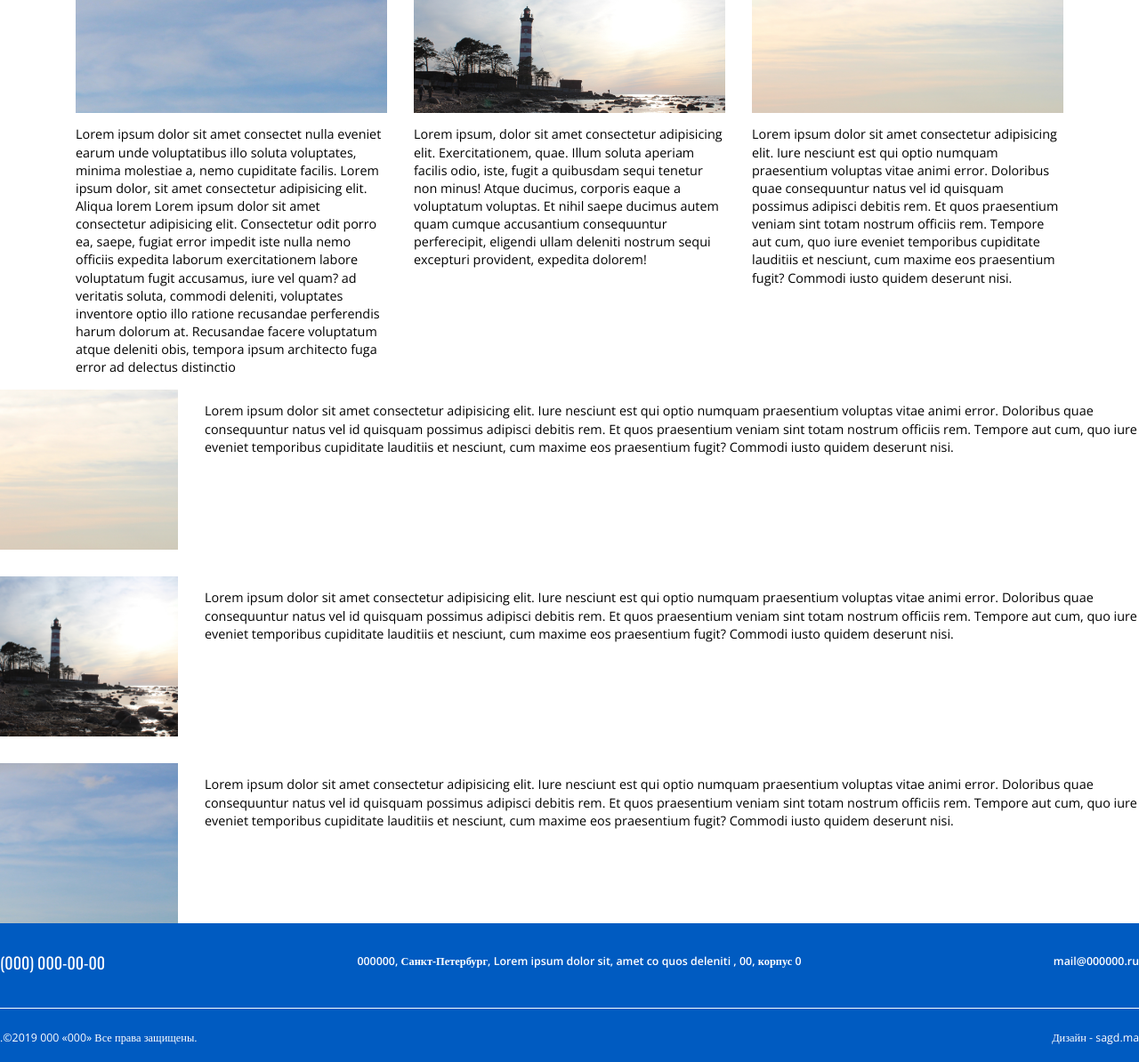
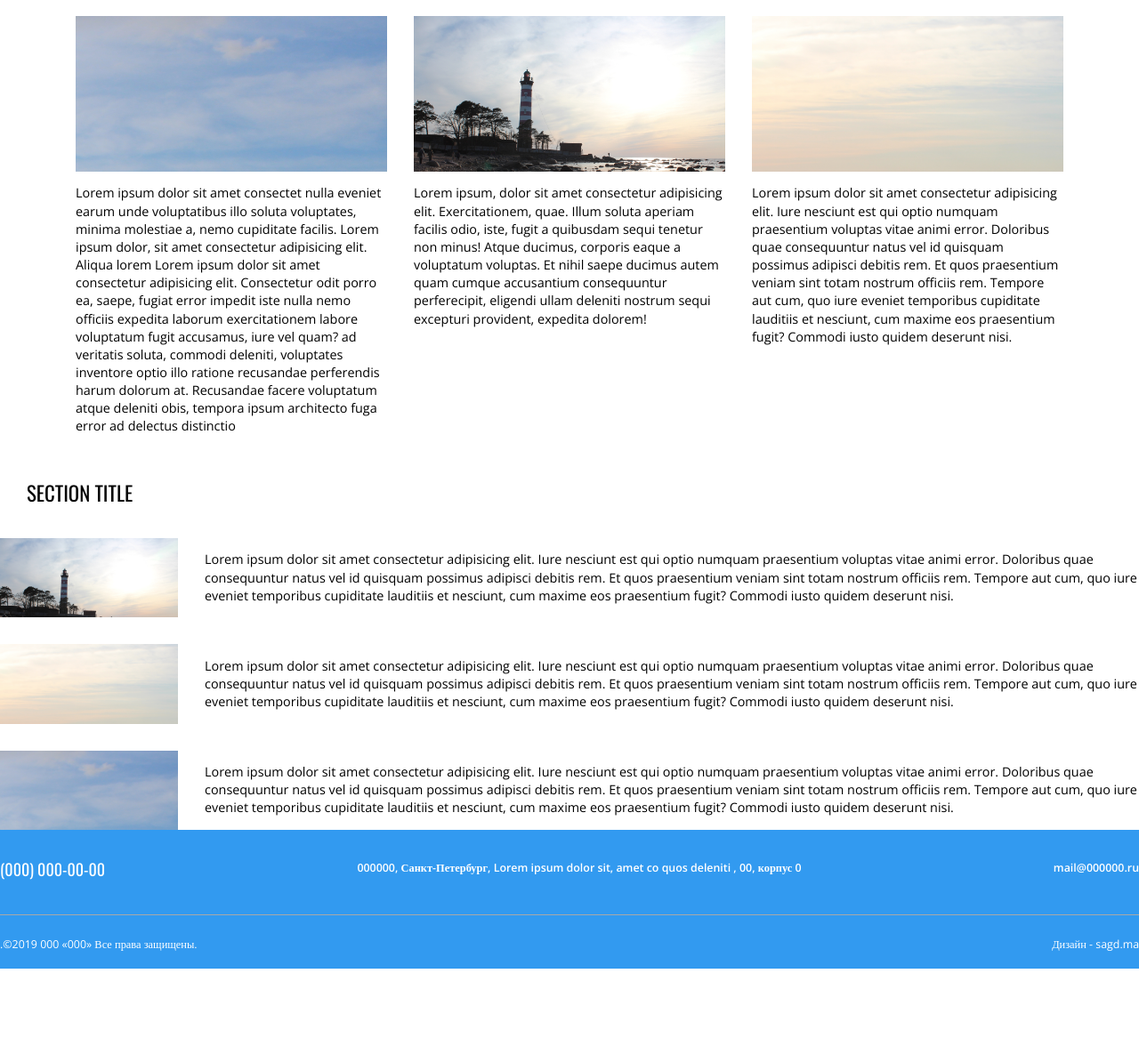
Before and after one commit to MSagdieva/gulp-assembly-for-simple-projects, a website: page src/index.html in a window 1280 px wide. Shown: the part 349-1543 px from the top of the page at 89% size. After the commit the page ends 1438 px from the top, so only its background shows below. Drawn offline with nearby package versions, Linux system fonts and the light colour scheme; files that its build step writes are made by us from their sources; files whose address does not match are found by name.

Commit message:
fix adaptive design, add section headers

```diff
--- a/src/index.html
+++ b/src/index.html
@@ -33,7 +33,8 @@
 			<a class="main-heading_btn btn">Let's do it!</a>
 			</div>
 		</div>
-		<section class="introduction _container">
+		<section class="section introduction _container">
+			<h2 class="section__header title">Section Title</h2>
 			<div class="introduction__information info-block__container info">
 				<div class="info-block">
 					<div class="img-container"><img src="img/img3.jpg" alt="" class="ill"></div>
@@ -58,17 +59,18 @@
 				</div>
 			</div>
 		</section>
-		<section class="main_content">
+		<section class="section main_content">
+			<h2 class="section__header title">Section Title</h2>
 			<div class="main_content info">
 				<div class="info-block">
-					<div class="img-container"><img src="img/img2.jpg" alt="" class="ill"></div>
+					<div class="img-container"><img src="img/img1.jpg" alt="" class="ill"></div>
 					<div class="text-container">
 						<p class="text">Lorem ipsum dolor sit amet consectetur adipisicing elit. Iure nesciunt est qui optio numquam praesentium voluptas vitae animi error. Doloribus quae consequuntur natus vel id quisquam possimus adipisci debitis rem.
 						Et quos praesentium veniam sint totam nostrum officiis rem. Tempore aut cum, quo iure eveniet temporibus cupiditate lauditiis et nesciunt, cum maxime eos praesentium fugit? Commodi iusto quidem deserunt nisi.</p>
 					</div>
 				</div>
 				<div class="info-block">
-					<div class="img-container"><img src="img/img1.jpg" alt="" class="ill"></div>
+					<div class="img-container"><img src="img/img2.jpg" alt="" class="ill"></div>
 					<div class="text-container">
 						<p class="text">Lorem ipsum dolor sit amet consectetur adipisicing elit. Iure nesciunt est qui optio numquam praesentium voluptas vitae animi error. Doloribus quae consequuntur natus vel id quisquam possimus adipisci debitis rem.
 						Et quos praesentium veniam sint totam nostrum officiis rem. Tempore aut cum, quo iure eveniet temporibus cupiditate lauditiis et nesciunt, cum maxime eos praesentium fugit? Commodi iusto quidem deserunt nisi.</p>
--- a/src/scss/elements/footer.scss
+++ b/src/scss/elements/footer.scss
@@ -1,6 +1,6 @@
 .footer{
     &__content{
-        background-color: rgba(0, 91, 193, 1);
+        background-color: rgba(50, 154, 240, 1);
         color:#fff;
         font-family: $SecondFontFamily;
         font-weight: 300;
@@ -10,7 +10,7 @@
         hr.line{
             border-width: 0;
             height: 1px;
-            background-color: #fff;
+            background-color: rgb(168, 168, 168);
         }
     }
 
--- a/src/scss/elements/sections.scss
+++ b/src/scss/elements/sections.scss
@@ -1,12 +1,18 @@
+.section{
+    margin-top: 30px;
+    &__header{
+    }
+}
 .introduction {
-    margin-top: 30px;
-	&__information { }
+	&__information {
+
+    }
 }
 .info-block__container {
     display:flex;
     flex-wrap:wrap;
     .info-block {
-        flex: 1.5 0.5 200px;
+        flex: 1.5 0.8 200px;
 
 
 }
@@ -21,15 +27,20 @@
 
 }
 .img-container {
-    height: 180px;
+    position:relative;
+    padding: 0 0 50% 0;
     overflow: hidden;
 }
 .ill {
-    max-width: 100%;
+    position:absolute;
+    top:0;
+    left:0;
     object-fit: cover;
     object-position: top;
     width: 100%;
     height:100%;
+    min-width: 100px;
+    min-height: 100px;
 
 }
 .text-container {
@@ -41,13 +52,30 @@
 .main_content{
     .info-block{
         display:flex;
+        @media (max-width: $md4+px){
+            flex-wrap: wrap;
+        }
     }
     .img-container{
         margin-right: 30px;
         flex:1 0 200px;
+        padding: 0;
+        @media (max-width: $md4+px){
+            height: 200px;
+            margin-right: 0;
+        }
     }
+
     .info-block~.info-block{
         margin-top: 30px;
+        @media (max-width: $md4+px){
+            margin-top: 0px;
+        }
+    }
+    .ill{
+        @media (max-width: $md4+px){
+        position: static;
+    }
     }
 
 }
--- a/src/scss/style.scss
+++ b/src/scss/style.scss
@@ -46,17 +46,16 @@ margin: 150px 0 0 0;
     text-transform: uppercase;
 }
 h2.title{
-    font-size: 30px;
-    display: inline-block;
+    @include adaptive-value('font-size', 26, 18, 0);
+    display: block;
     line-height: 1.8;
-    margin: 0;
-    margin-left: 45px;
+    margin: 30px;
     @media (max-width:$md3+px){
-        font-size: 20px;
+        margin: 20px;
     }
     @media (max-width:$md4+px){
+        margin: 20px 0;
         text-align: center;
-        margin-left: 0;
     }
 }
 .text {
```
Also changed, not shown: dist/css/style.css, dist/css/style.min.css, dist/index.html.
